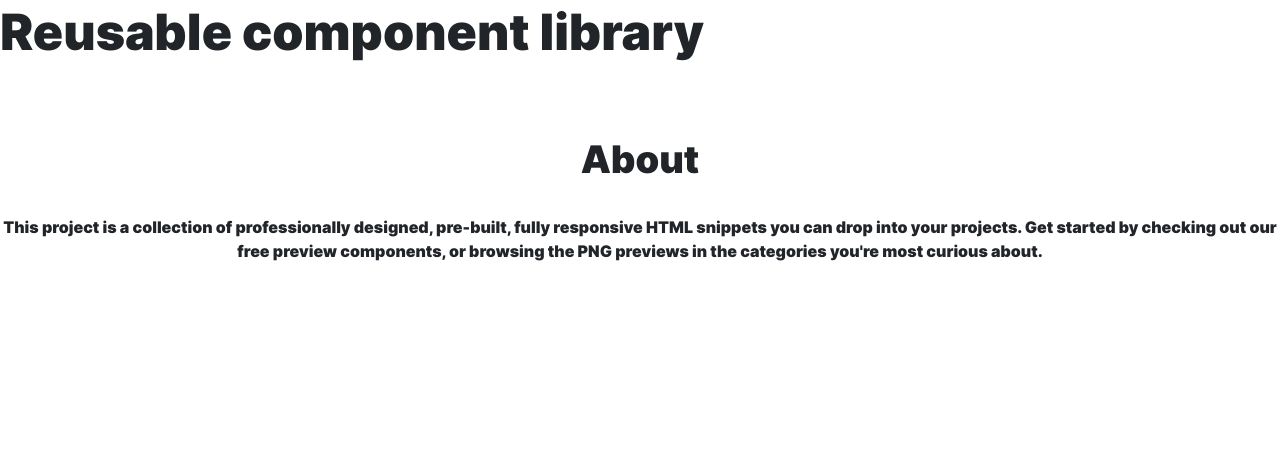
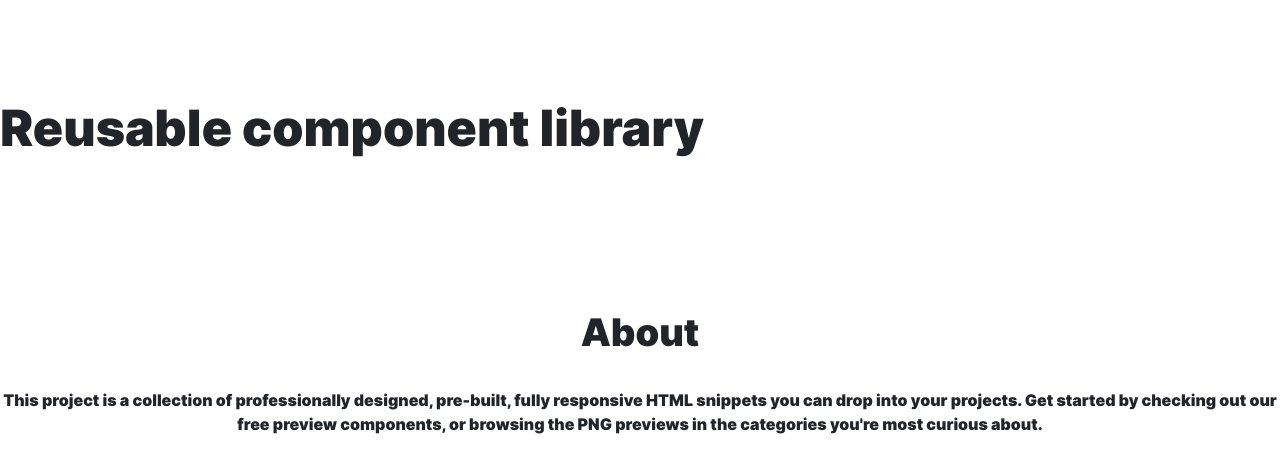
Before and after one commit to js-tasks-ru/htmlcss-20250313_zagudaev-den, a website: page index.html in a window 1280 px wide. Drawn offline with Linux system fonts and the light colour scheme.

Commit message:
поправил еще раз

```diff
--- a/components/header/header.css
+++ b/components/header/header.css
@@ -1,5 +1,6 @@
 .header {
     background-color: var(--white);
+    padding: 96px 0 77px;
 }
 
 .header__title {
```
